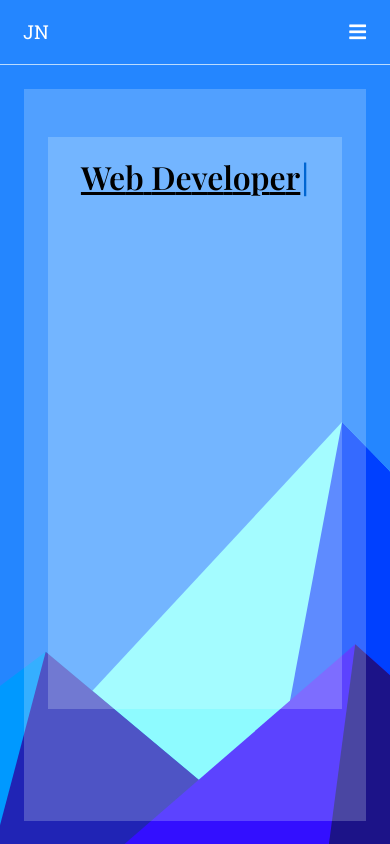
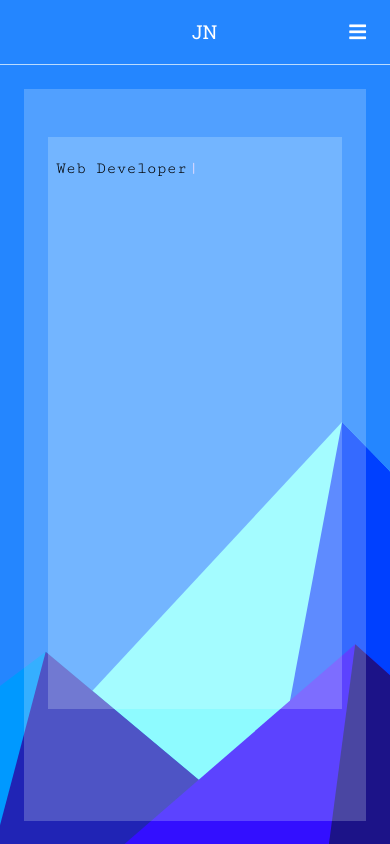
Before and after one commit to jason-nordheim/personal-website, a React (Create React App) app: page / in a window 390 px wide. Built offline with nearby package versions, Linux system fonts and the light colour scheme; a web font is replaced by a local one.

Commit message:
lots of updated styles

```diff
--- a/src/components/pages/home/Home.css
+++ b/src/components/pages/home/Home.css
@@ -1,15 +1,69 @@
 
-.home .Typewriter {
-    width: 250px;
-    font-size: 2rem;
-    font-weight: 600;
-    text-align: center;
-    text-decoration: underline;
-    display: block;
-    margin: auto;
-    margin-bottom: 60vh;
+:root {
+    --desktop-font-size: 1.3rem;
+    --desktop-font-weight: 700;
+}
+@keyframes flash {
+    80% {
+        color: hsla(135, 98%, 47%, 0.855);
+    }
+    20% {
+        color: transparent;
+    }
 }
 
-.Typewriter__cursor {
-    color: #0065d1;
+
+.home {
+    height: 100%;
+    width: 100%;
+    padding: 0 1rem;
 }
+.home .cta, .home .cta-wrapper, .home .Typewriter, .home .Typewriter__cursor, .home .Typewriter .Typewriter__wrapper, .home .blink, .home span {
+    font-family: 'Cutive Mono', monospace;
+    transition: all 0.2s ease-in-out;
+    font-weight: var(--desktop-font-weight);
+    font-stretch: condensed;
+    z-index: 0;
+}
+.home .cta-wrapper {
+    display: flex;
+    width: 100%;
+    place-content: center;
+}
+.home .cta {
+    background-color: rgba(0, 0, 0, 0.803);
+    color: #bfdcff;
+    padding: 1rem 1rem;
+    display: flex;
+    align-items: flex-end;
+    min-height: 150px;
+    width: 100%;
+    flex-direction: row;
+    border-radius: 5px;
+    font-size: var(--desktop-font-size);
+}
+
+.home .Typewriter  {
+    padding-left: 0.5rem;
+    text-align: center;
+}
+.home .Typewriter__cursor {
+    color: rgb(225, 219, 255);
+    font-stretch: ultra-condensed;
+}
+.home .blink {
+    color: #03ee3eda;
+    animation-play-state: running;
+    animation: flash;
+    animation-duration: 0.7s;
+    animation-iteration-count: infinite;
+    padding-right: 0.5rem;
+}
+
+@media screen and (max-width: 550px) {
+    .home .cta, .home .cta-wrapper, .home .Typewriter, .home .Typewriter__cursor, .home .Typewriter .Typewriter__wrapper, .home .blink, .home span {
+        font-weight: 400;
+        font-size: calc(var(--desktop-font-size) * 0.8);
+        font-stretch: ultra-condensed;
+    }
+}
```
